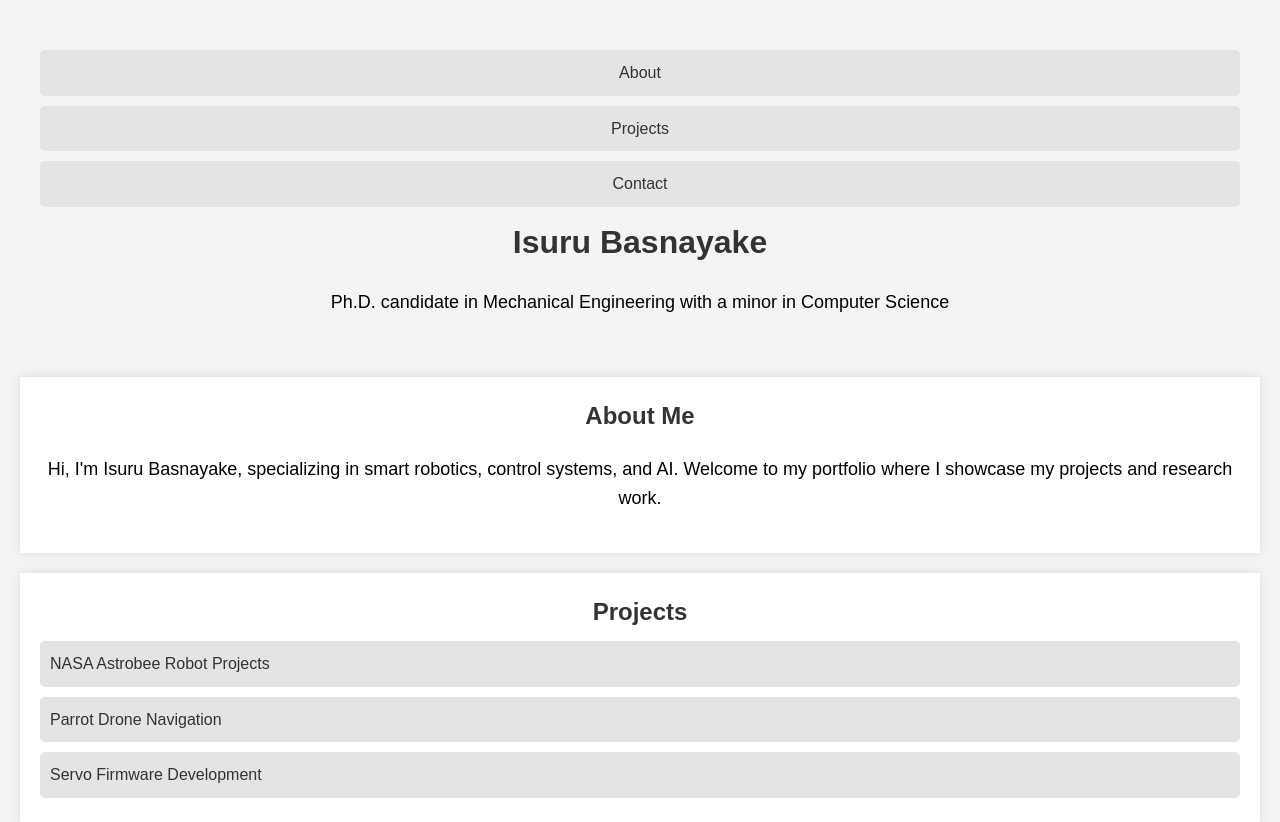
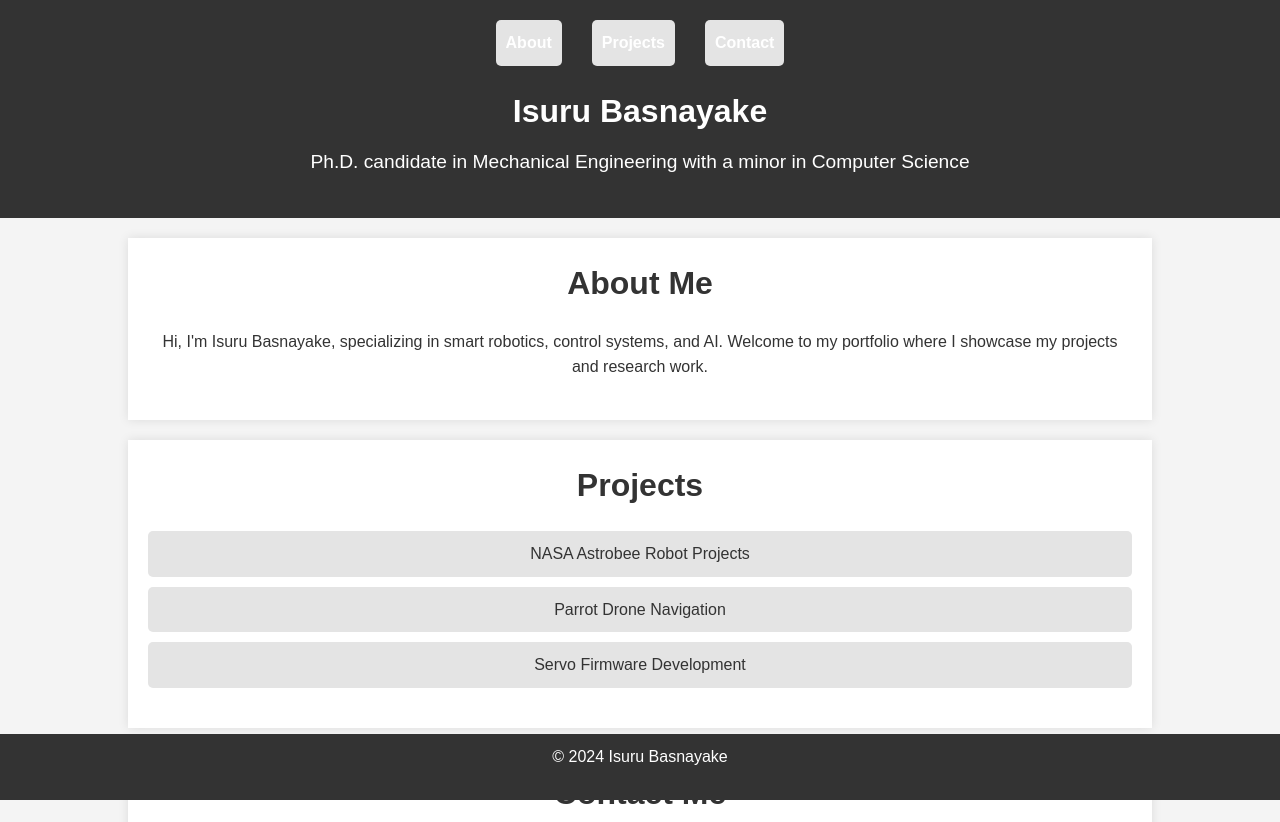
Before and after one commit to Isurudb/Isurudb.github.io, a plain HTML site: page index.html in a window 1280 px wide. Shown: the top 822 px of the page. Drawn offline with Linux system fonts and the light colour scheme.

Commit message:
Update styles.css to manis

```diff
--- a/styles.css
+++ b/styles.css
@@ -1,42 +1,69 @@
 * {
-  margin:0px;
-  padding:0px;
+  margin: 0;
+  padding: 0;
   box-sizing: border-box;
 }
 
 body {
   font-family: Arial, sans-serif;
+  background-color: #f4f4f4;
+  color: #333;
   line-height: 1.6;
-  background-color: #f4f4f4;
-  padding: 20px;
 }
 
 header {
+  background: #333;
+  color: #fff;
+  padding: 20px 0;
   text-align: center;
-  padding: 20px;
 }
 
-#octocat {
-  display: block;
-  width: 200px;
-  margin: 20px auto;
+header h1 {
+  margin-bottom: 10px;
+}
+
+header p {
+  font-size: 1.2em;
+}
+
+nav ul {
+  list-style: none;
+  display: flex;
+  justify-content: center;
+}
+
+nav ul li {
+  margin: 0 15px;
+}
+
+nav ul li a {
+  color: #fff;
+  text-decoration: none;
+  font-weight: bold;
 }
 
 section {
+  padding: 20px;
+  margin: 20px auto;
+  width: 80%;
   background: #fff;
-  margin: 20px auto;
-  padding: 20px;
-  box-shadow: 0 0 10px rgba(0,0,0,0.1);
+  box-shadow: 0 0 10px rgba(0, 0, 0, 0.1);
 }
 
-h1, h2 {
+h2 {
   text-align: center;
+  margin-bottom: 20px;
+  font-size: 2em;
   color: #333;
+}
+
+p, ul {
+  text-align: center;
+  margin-bottom: 20px;
 }
 
 ul {
   list-style: none;
-  padding: 0;
 }
 
 ul li {
@@ -55,8 +82,18 @@ ul li a:hover {
   color: #007bff;
 }
 
-p {
+footer {
   text-align: center;
+  padding: 10px;
+  background: #333;
+  color: #fff;
+  position: fixed;
+  width: 100%;
+  bottom: 0;
+}
+
+#octocat {
+  display: block;
+  width: 200px;
   margin: 20px auto;
-  font-size: 18px;
 }
```
